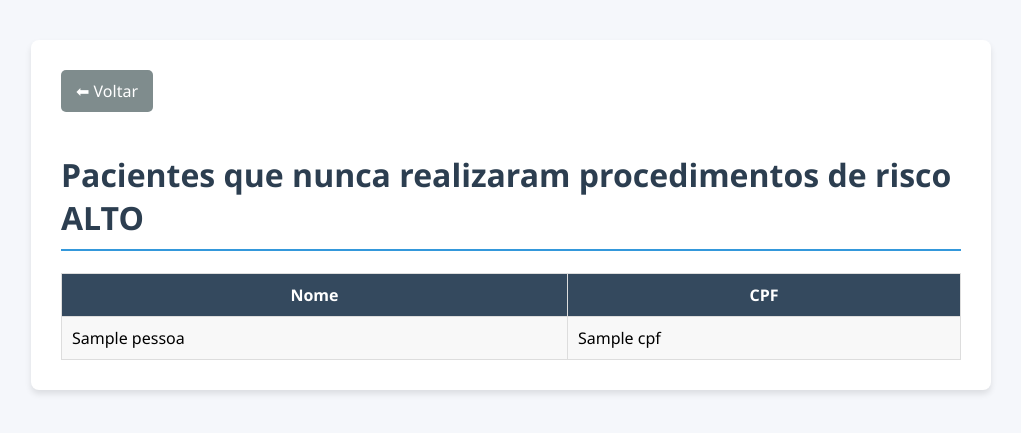
After one commit to euvictoroliveira/Projeto-banco-de-dados-Parte-I, a Flask app: page /pacientes_sem_alto in a window 1280 px wide. The commit adds this page. Shown: the top 433 px of the page, without its empty margins (129-1150 px from the left). Run offline with Flask 3, Linux system fonts and the light colour scheme; a database or web service that is not in the repository returns one stand-in record (values such as "Sample title").

Commit message:
[etapa 1] implementa consulta de pacientes sem consultas de alto risco

```diff
--- a/app.py
+++ b/app.py
@@ -7,7 +7,7 @@ from routes.atendimento import listar_atendimentos_bp, novo_atendimento_bp, list
 
 from routes.estatisticas import estatisticas_bp
 
-from routes.paciente import atualizar_paciente_bp
+from routes.paciente import atualizar_paciente_bp, listar_pacientes_sem_alto_bp
 
 app = Flask(__name__)
 
@@ -18,7 +18,7 @@ app.register_blueprint(listar_atendimentos_bp)
 app.register_blueprint(novo_atendimento_bp)
 app.register_blueprint(listar_procedimentos_bp)
 app.register_blueprint(atualizar_paciente_bp)
-
+app.register_blueprint(listar_pacientes_sem_alto_bp)
 app.register_blueprint(estatisticas_bp)
 
 @app.route('/')
--- a/routes/paciente.py
+++ b/routes/paciente.py
@@ -3,6 +3,7 @@ from include.verify import validar_cpf
 import database
 
 atualizar_paciente_bp = Blueprint("atualizar_paciente", __name__)
+listar_pacientes_sem_alto_bp = Blueprint("listar_pacientes_sem_alto", __name__)
 
 # Método para atualizar endereço ou convênio de um paciente
 @atualizar_paciente_bp.route('/atualizar_paciente', methods=['GET', 'POST'])
@@ -132,7 +133,42 @@ def atualizar_paciente():
 
             cursor.close()
 
-        return render_template(
-            "atualizar_paciente.html",
-            feedback=mensagem
+        return render_template("atualizar_paciente.html", feedback=mensagem)
+
+# Lista pacientes que nunca realizaram procedimento de risco ALTO
+@listar_pacientes_sem_alto_bp.route('/pacientes_sem_alto', methods=['GET'])
+def listar_pacientes_sem_alto():
+
+    cursor = database.conexao.cursor()
+
+    consulta = """
+        SELECT
+            p.nome,
+            p.cpf
+        FROM pessoa p
+        INNER JOIN paciente pa
+            ON pa.id_pessoa = p.id_pessoa
+        WHERE NOT EXISTS (
+
+            SELECT 1
+            FROM atendimento a
+            INNER JOIN procedimento_realizado pr
+                ON pr.id_atendimento = a.id_atendimento
+            INNER JOIN procedimento proc
+                ON proc.id_procedimento = pr.id_procedimento
+
+            WHERE a.id_paciente = pa.id_pessoa
+              AND proc.nivel_risco = 'ALTO'
+              AND pr.is_removido = FALSE
+
         )
+        ORDER BY p.nome;
+    """
+
+    cursor.execute(consulta)
+
+    pacientes = cursor.fetchall()
+
+    cursor.close()
+
+    return render_template("pacientes_sem_alto.html",pacientes=pacientes)
--- a/templates/index.html
+++ b/templates/index.html
@@ -114,6 +114,11 @@
             Estatísticas
         </a>
 
+        <a href="/pacientes_sem_alto" class="card-botao">
+            <span class="icone">🩺</span>
+            Pacientes sem Procedimentos de Risco Alto
+        </a>
+
     </div>
 </div>
 
--- /dev/null
+++ b/templates/pacientes_sem_alto.html
@@ -0,0 +1,90 @@
+<!DOCTYPE html>
+<html lang="pt-BR">
+<head>
+    <meta charset="UTF-8">
+    <title>Pacientes sem Procedimentos de Alto Risco</title>
+
+    <style>
+        body{
+            font-family:'Segoe UI',Arial,sans-serif;
+            margin:40px;
+            background:#f5f7fb;
+        }
+
+        .container{
+            max-width:900px;
+            margin:auto;
+            background:white;
+            padding:30px;
+            border-radius:8px;
+            box-shadow:0 4px 6px rgba(0,0,0,.1);
+        }
+
+        h1{
+            color:#2c3e50;
+            border-bottom:2px solid #3498db;
+            padding-bottom:10px;
+        }
+
+        table{
+            width:100%;
+            border-collapse:collapse;
+            margin-top:20px;
+        }
+
+        th,td{
+            border:1px solid #ddd;
+            padding:10px;
+        }
+
+        th{
+            background:#34495e;
+            color:white;
+        }
+
+        tr:nth-child(even){
+            background:#f8f8f8;
+        }
+
+        .btn-voltar{
+            display:inline-block;
+            margin-bottom:20px;
+            padding:10px 15px;
+            background:#7f8c8d;
+            color:white;
+            text-decoration:none;
+            border-radius:5px;
+        }
+    </style>
+
+</head>
+<body>
+
+<div class="container">
+
+    <a href="/" class="btn-voltar">⬅ Voltar</a>
+
+    <h1>Pacientes que nunca realizaram procedimentos de risco ALTO</h1>
+
+    <table>
+
+        <tr>
+            <th>Nome</th>
+            <th>CPF</th>
+        </tr>
+
+        {% for paciente in pacientes %}
+
+        <tr>
+            <td>{{ paciente[0] }}</td>
+            <td>{{ paciente[1] }}</td>
+        </tr>
+
+        {% endfor %}
+
+    </table>
+
+</div>
+
+</body>
+</html>
```
